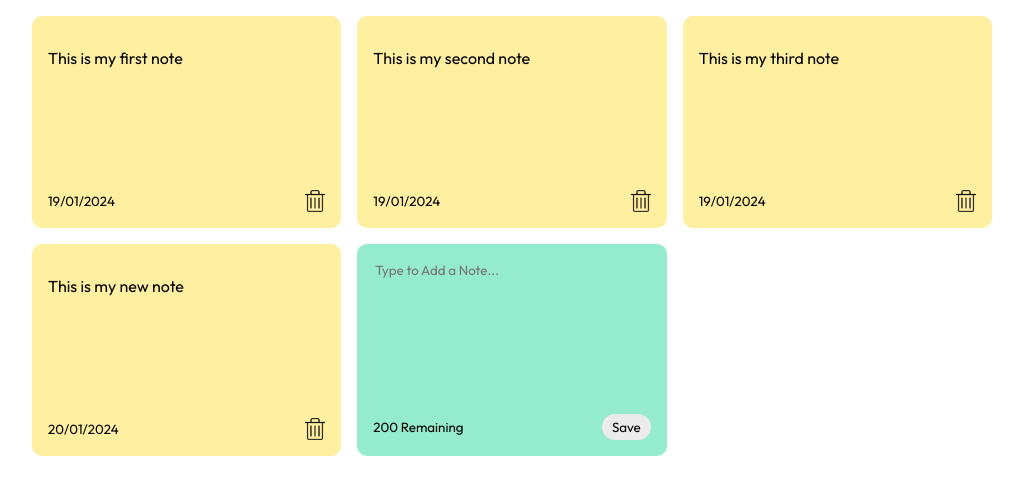
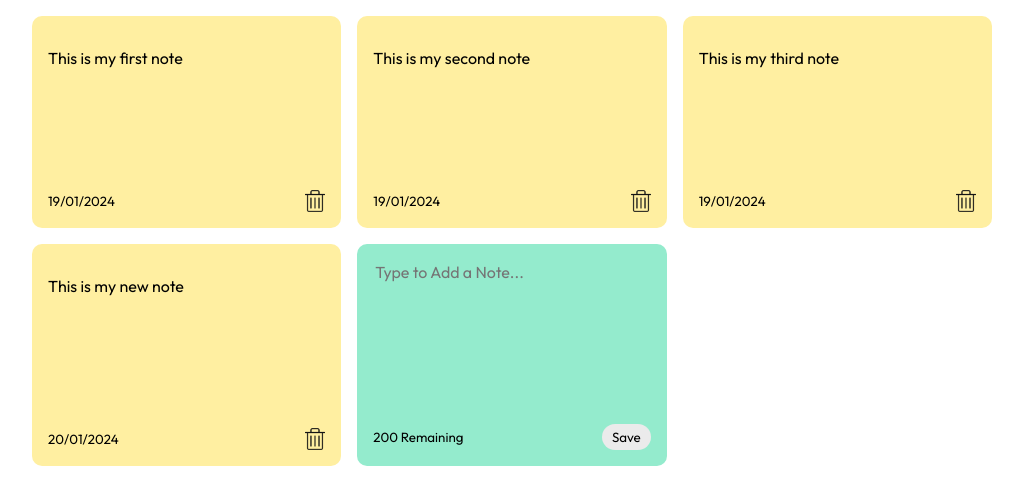
Before and after one commit to alexChachkhiani/notes-app, a React (Vite) app: page / in a window 1280 px wide. Shown: the top 504 px of the page, without its empty margins (128-1151 px from the left). Built offline with nearby package versions, Linux system fonts and the light colour scheme.

Commit message:
added a note character count

```diff
--- a/src/App.css
+++ b/src/App.css
@@ -17,6 +17,8 @@ body {
     display: flex;
     flex-direction: column;
     justify-content: space-between;
+    white-space: pre-wrap;
+    word-wrap: break-word;
 }
 
 .note-footer {
@@ -49,6 +51,7 @@ textarea {
     border: none;
     resize: none;
     background-color: #94EBCD;
+    font-size: 16px;
 }
 
 textarea:focus {
--- a/src/App.jsx
+++ b/src/App.jsx
@@ -34,7 +34,6 @@ function App() {
       text: text,
       date: date.toLocaleDateString()
     }
-
     const newNotes = [...notes, newNote]
     setNotes(newNotes)
   }
--- a/src/Components/AddNote.jsx
+++ b/src/Components/AddNote.jsx
@@ -3,17 +3,20 @@ import { useState } from 'react'
 
 export default function AddNote({ handleAddNote }) {
     const [noteText, setNoteText] = useState("")
+    const characterLimit = 200;
 
     function handleChange(event) {
-        setNoteText(event.target.value)
+        if (characterLimit - event.target.value.length >= 0) {
+            setNoteText(event.target.value)
+        }
     }
 
     function handleSaveClick() {
-        if (noteText.trim().length > 0) {
-            handleAddNote(noteText);
+		if (noteText.trim().length > 0) {
+			handleAddNote(noteText)
             setNoteText("");
-        }
-    }
+		}
+	}
 
     return (
         <div className="note new-note">
@@ -21,10 +24,11 @@ export default function AddNote({ handleAddNote }) {
             cols="10"
             rows="8"
             placeholder="Type to Add a Note..."
+            value={noteText}
             onChange={handleChange}
             ></textarea>
         <div className="note-footer">
-            <small>200 Remaining</small>
+            <small>{characterLimit - noteText.length} Remaining</small>
             <button className="save-button" onClick={handleSaveClick}>Save</button>
         </div>
     </div>
```
